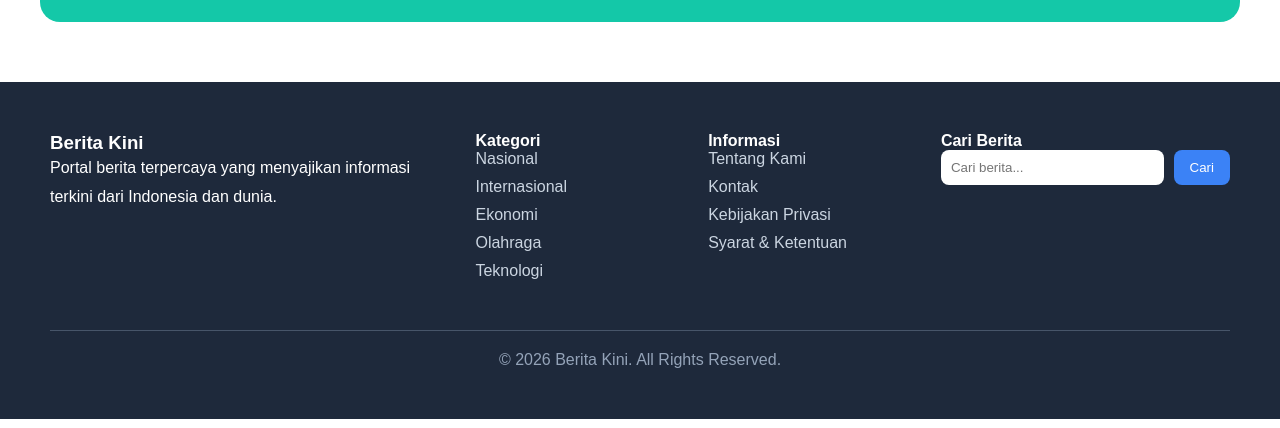
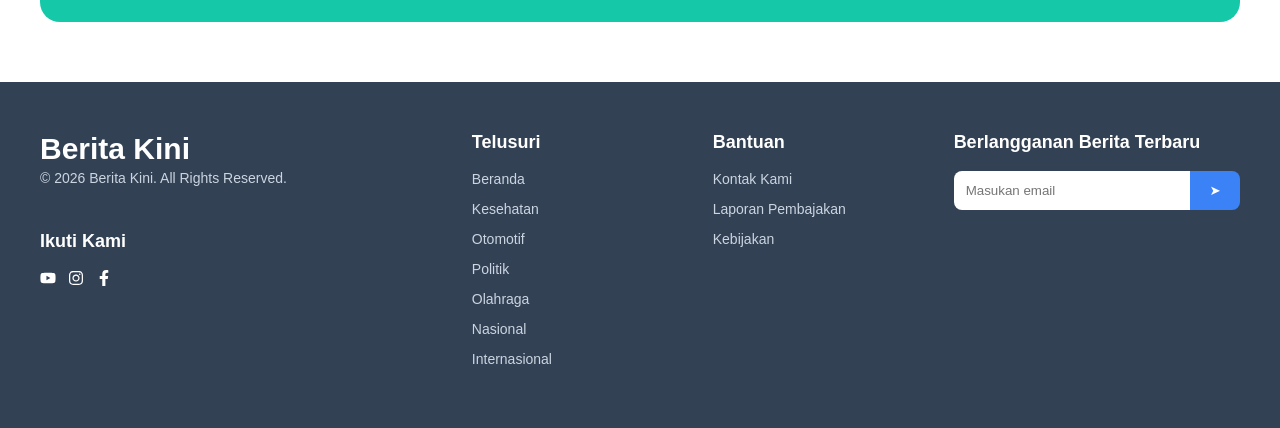
Before and after one commit to nasywaadlia/berita-kini, a React (Vite) app: page / in a window 1280 px wide. Shown: the part 742-1170 px from the top of the page. Built offline with nearby package versions, Linux system fonts and the light colour scheme; no server answers.

Commit message:
revisi footer

```diff
--- a/package.json
+++ b/package.json
@@ -13,6 +13,7 @@
     "axios": "^1.17.0",
     "react": "^19.2.6",
     "react-dom": "^19.2.6",
+    "react-icons": "^5.6.0",
     "react-router-dom": "^7.17.0"
   },
   "devDependencies": {
--- a/src/App.css
+++ b/src/App.css
@@ -132,10 +132,10 @@ nav li:hover {
 }
 
 footer {
-  background: #1e293b;
+  background: #334155;
   color: white;
 
-  padding: 50px;
+  padding: 50px 40px;
   margin-top: 60px;
 }
 
@@ -265,26 +265,51 @@ nav.scrolled li.active {
 }
 
 .footer-grid {
+  max-width: 1200px;
+  margin: auto;
+
   display: grid;
   grid-template-columns: 2fr 1fr 1fr 1.5fr;
-  gap: 40px;
-
-  max-width: 1200px;
-  margin: auto;
+  gap: 50px;
 }
 
 .footer-brand p {
   line-height: 1.8;
 }
+.brand-logo {
+  font-size: 38px;
+  font-weight: bold;
+}
+
+.brand-header h3 {
+  margin: 0;
+  font-size: 30px;
+}
+
+.copyright-text {
+  color: #cbd5e1;
+  font-size: 14px;
+
+  margin-bottom: 40px;
+}
+
+.footer-grid h4 {
+  margin-bottom: 18px;
+  font-size: 18px;
+}
 
 .footer-grid ul {
   list-style: none;
   padding: 0;
+  margin: 0;
 }
 
 .footer-grid li {
-  margin-bottom: 10px;
+  margin-bottom: 14px;
+
   color: #cbd5e1;
+  font-size: 14px;
+
   cursor: pointer;
 }
 
@@ -292,6 +317,55 @@ nav.scrolled li.active {
   color: white;
 }
 
+.social-icons {
+  display: flex;
+  gap: 12px;
+  margin-top: 15px;
+}
+
+.social-icons span {
+  width: 36px;
+  height: 36px;
+
+  border-radius: 8px;
+
+  background: white;
+  color: #334155;
+
+  display: flex;
+  align-items: center;
+  justify-content: center;
+
+  cursor: pointer;
+}
+
+.footer-subscribe {
+  display: flex;
+  margin-top: 15px;
+}
+
+.footer-subscribe input {
+  flex: 1;
+
+  padding: 12px;
+
+  border: none;
+  outline: none;
+
+  border-radius: 8px 0 0 8px;
+}
+
+.footer-subscribe button {
+  width: 50px;
+
+  border: none;
+  cursor: pointer;
+
+  background: #3b82f6;
+  color: white;
+
+  border-radius: 0 8px 8px 0;
+}
 .footer-search {
   display: flex;
   gap: 10px;
@@ -588,6 +662,10 @@ footer hr {
     gap: 30px;
   }
 
+  .footer-subscribe {
+    width: 100%;
+  }
+
   .footer-search {
     flex-direction: column;
   }
--- a/src/components/Footer.jsx
+++ b/src/components/Footer.jsx
@@ -1,60 +1,75 @@
+import {
+  FaYoutube,
+  FaInstagram,
+  FaFacebookF
+} from "react-icons/fa";
+
 function Footer() {
   return (
     <footer>
       <div className="footer-grid">
 
         <div className="footer-brand">
-          <h3>Berita Kini</h3>
 
-          <p>
-            Portal berita terpercaya yang menyajikan
-            informasi terkini dari Indonesia dan dunia.
+          <div className="brand-header">
+            <div className="brand-logo"></div>
+            <h3>Berita Kini</h3>
+          </div>
+
+          <p className="copyright-text">
+            © 2026 Berita Kini. All Rights Reserved.
           </p>
+
+          <div className="social-section">
+            <h4>Ikuti Kami</h4>
+
+            <div className="social-icons">
+              <FaYoutube />
+  <FaInstagram />
+  <FaFacebookF />
+            </div>
+          </div>
+
         </div>
 
         <div>
-          <h4>Kategori</h4>
+          <h4>Telusuri</h4>
 
           <ul>
+            <li>Beranda</li>
+            <li>Kesehatan</li>
+            <li>Otomotif</li>
+            <li>Politik</li>
+            <li>Olahraga</li>
             <li>Nasional</li>
             <li>Internasional</li>
-            <li>Ekonomi</li>
-            <li>Olahraga</li>
-            <li>Teknologi</li>
           </ul>
         </div>
 
         <div>
-          <h4>Informasi</h4>
+          <h4>Bantuan</h4>
 
           <ul>
-            <li>Tentang Kami</li>
-            <li>Kontak</li>
-            <li>Kebijakan Privasi</li>
-            <li>Syarat & Ketentuan</li>
+            <li>Kontak Kami</li>
+            <li>Laporan Pembajakan</li>
+            <li>Kebijakan</li>
           </ul>
         </div>
 
         <div>
-          <h4>Cari Berita</h4>
+          <h4>Berlangganan Berita Terbaru</h4>
 
-          <div className="footer-search">
+          <div className="footer-subscribe">
             <input
-              type="text"
-              placeholder="Cari berita..."
+              type="email"
+              placeholder="Masukan email"
             />
 
-            <button>Cari</button>
+            <button>➤</button>
           </div>
         </div>
 
       </div>
-
-      <hr />
-
-      <p className="copyright">
-        © 2026 Berita Kini. All Rights Reserved.
-      </p>
     </footer>
   );
 }
```
Also changed, not shown: 1 other file (tests, documents, lock files or other folders).
